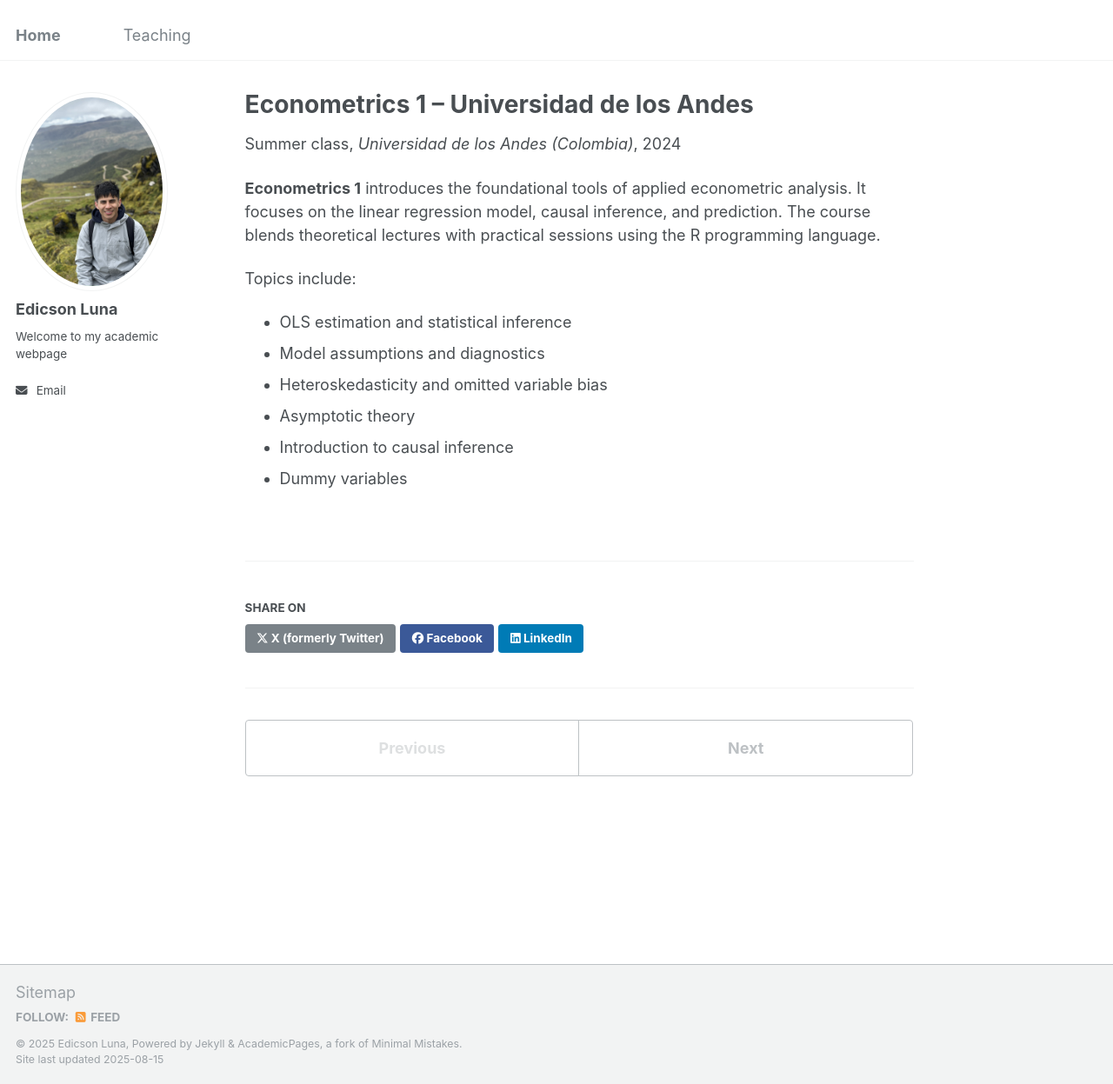
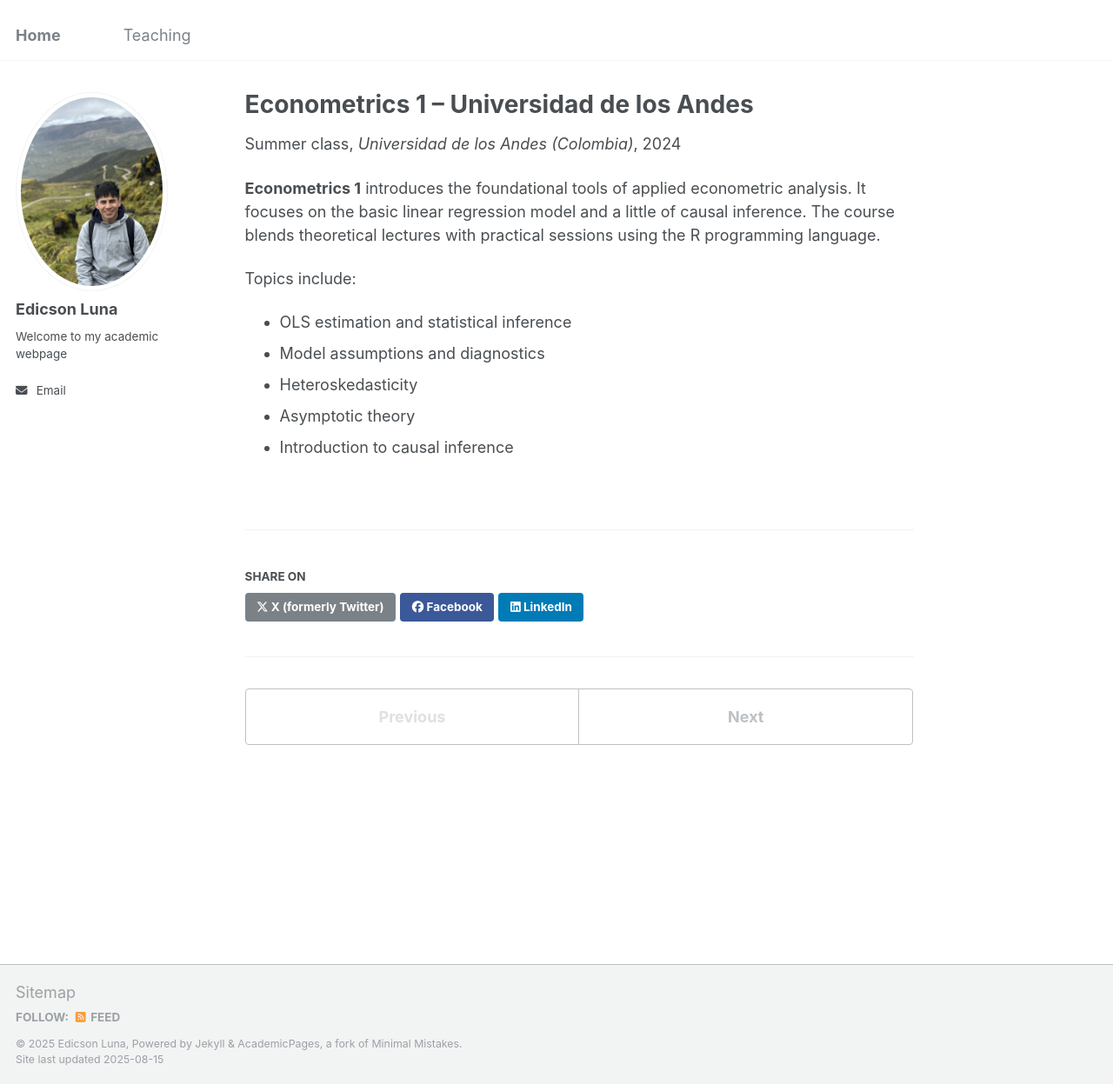
Before and after one commit to edicsonluna/edicsonluna.github.io, a Jekyll site: the page built from _teaching/2024-summer-econometrics-1.md, in a window 1280 px wide and 1247 px high. Shown: the whole window at 87% size. Built offline with Jekyll 4.4.1, drawn with Linux system fonts in a browser that asks for light colours.

Commit message:
Update 2024-summer-econometrics-1.md

```diff
--- a/_teaching/2024-summer-econometrics-1.md
+++ b/_teaching/2024-summer-econometrics-1.md
@@ -8,13 +8,12 @@ date: 2024-06-04
 location: "Bogotá, Colombia"
 ---
 
-**Econometrics 1** introduces the foundational tools of applied econometric analysis. It focuses on the linear regression model, causal inference, and prediction. The course blends theoretical lectures with practical sessions using the R programming language.
+**Econometrics 1** introduces the foundational tools of applied econometric analysis. It focuses on the basic linear regression model and a little of causal inference. The course blends theoretical lectures with practical sessions using the R programming language.
 
 Topics include:
 
 - OLS estimation and statistical inference
 - Model assumptions and diagnostics
-- Heteroskedasticity and omitted variable bias
+- Heteroskedasticity
 - Asymptotic theory
 - Introduction to causal inference
-- Dummy variables
```
